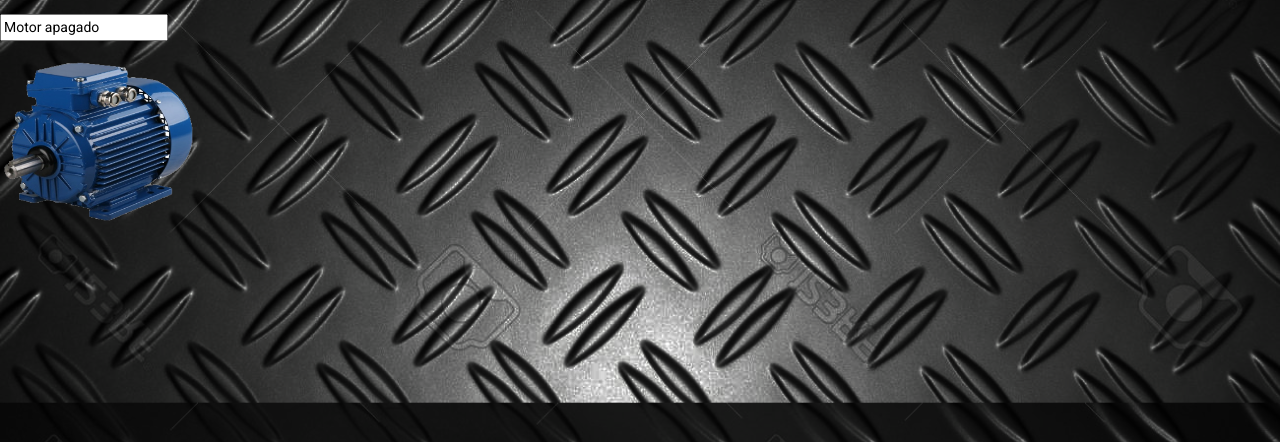
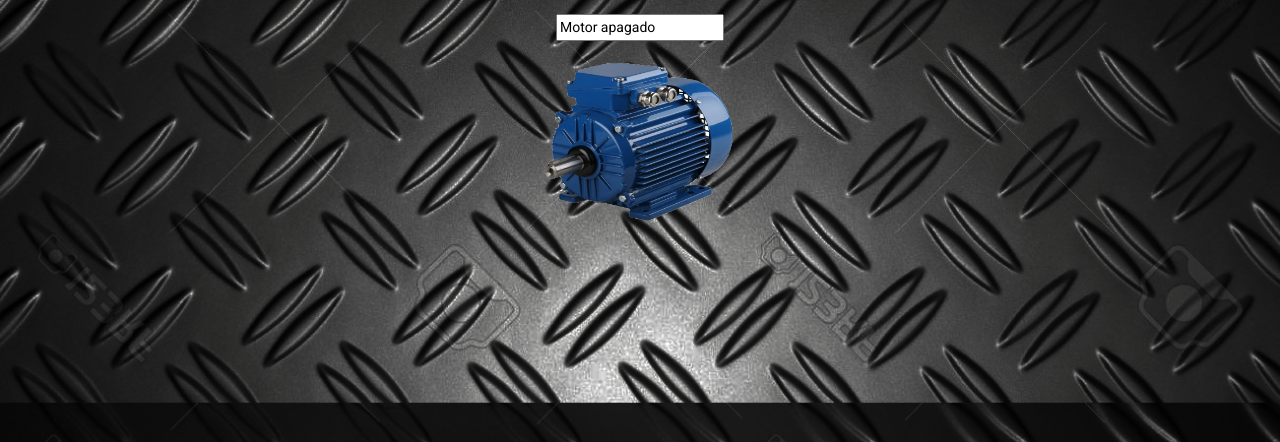
Before and after one commit to Richard01997/Proy_IOT, a plain HTML site: page index.html in a window 1280 px wide. Shown: the part 358-800 px from the top of the page. Drawn offline with nearby package versions, Linux system fonts and the light colour scheme.

Commit message:
Update index.html

```diff
--- a/index.html
+++ b/index.html
@@ -13,7 +13,7 @@
     background-position: center center !important;
     background-size: cover !important;
     "
-    width="100%" height="100"
+    width="100%" height="100">
 <center>
 	<h1>Internet de las cosas</h1>
 	<label for="val1Id">Valor sensor 1</label><br>
```
